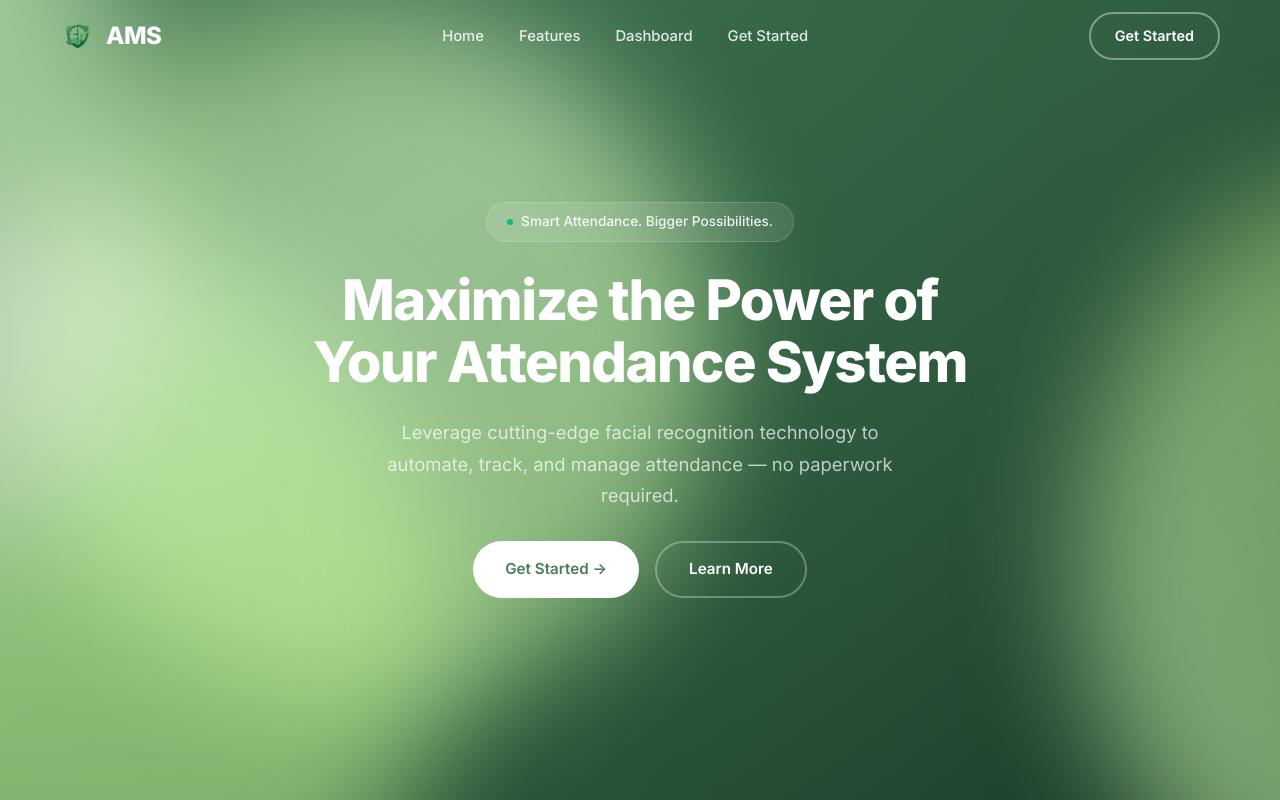
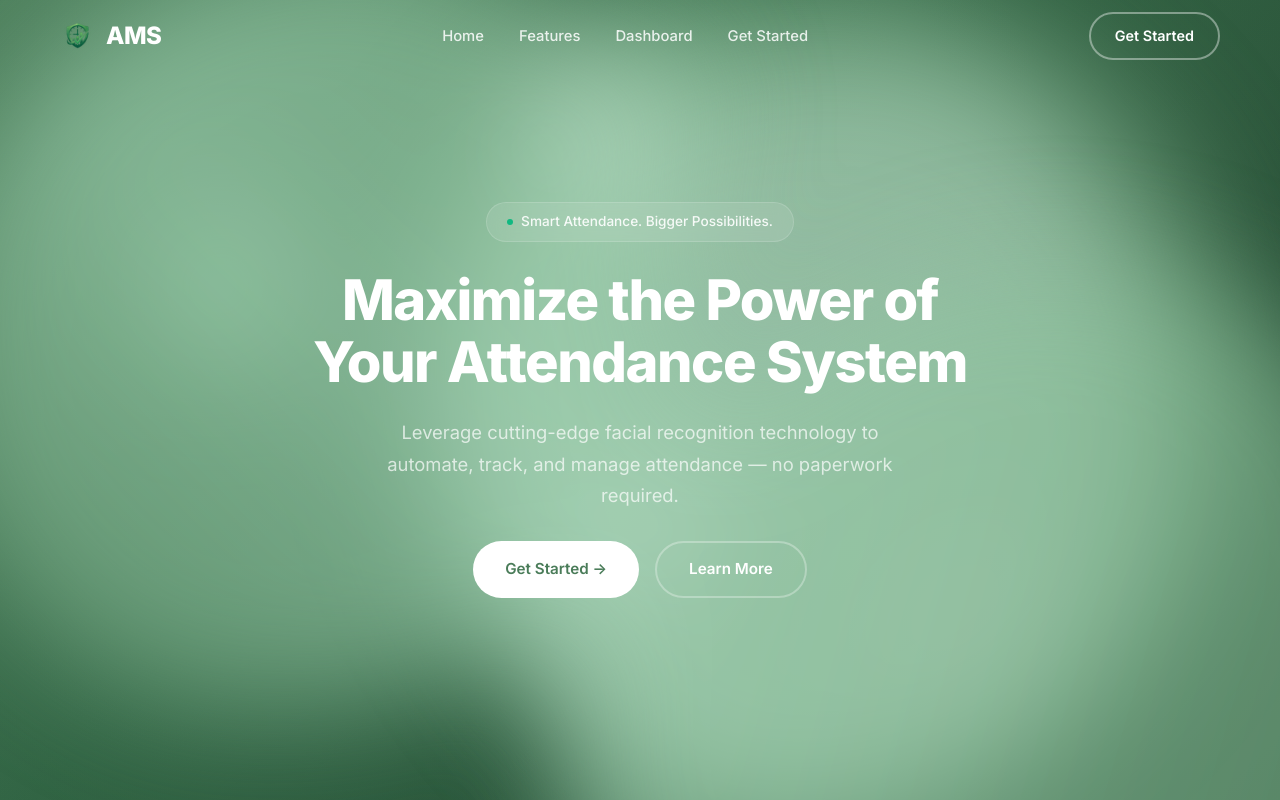
Before and after one commit to Atashaaaaaaaa/ATTENDANCE-MONITORING-WITH-QRCODE-1, a Next.js app in the folder ams-app/: page / in a window 1280 px wide. Shown: the top 800 px of the page. Built offline with nearby package versions, Linux system fonts and the light colour scheme; no server answers.

Commit message:
style: slightly darken and significantly slow down hero background animation blobs

```diff
--- a/ams-app/src/app/globals.css
+++ b/ams-app/src/app/globals.css
@@ -531,44 +531,44 @@ img {
   animation-direction: alternate;
 }
 
-/* Blob 1 — Pastel Green (#BAED91) + Pistachio (#93C572) */
+/* Blob 1 — Darker Green Gradients */
 .hero-blob-1 {
   width: 800px;
   height: 800px;
   top: 10%;
   left: 10%;
-  background: linear-gradient(135deg, #BAED91 0%, #93C572 50%, #D0F0C0 100%);
-  animation: blobMorph1 6s ease-in-out infinite alternate, blobDrift1 14s ease-in-out infinite;
-}
-
-/* Blob 2 — Pistachio (#93C572) + Tea Green (#D0F0C0) */
+  background: linear-gradient(135deg, #8ABF99 0%, #6B9E78 50%, #A5D6B6 100%);
+  animation: blobMorph1 20s ease-in-out infinite alternate, blobDrift1 45s ease-in-out infinite;
+}
+
+/* Blob 2 */
 .hero-blob-2 {
   width: 700px;
   height: 700px;
   bottom: 10%;
   right: -5%;
-  background: linear-gradient(225deg, #93C572 0%, #D0F0C0 40%, #BAED91 100%);
-  animation: blobMorph2 7s ease-in-out infinite alternate, blobDrift2 16s ease-in-out infinite;
-}
-
-/* Blob 3 — Tea Green (#D0F0C0) + Pastel Green (#BAED91) */
+  background: linear-gradient(225deg, #6B9E78 0%, #A5D6B6 40%, #8ABF99 100%);
+  animation: blobMorph2 22s ease-in-out infinite alternate, blobDrift2 50s ease-in-out infinite;
+}
+
+/* Blob 3 */
 .hero-blob-3 {
   width: 850px;
   height: 850px;
   top: 15%;
   right: 5%;
-  background: linear-gradient(45deg, #D0F0C0 0%, #BAED91 50%, #93C572 100%);
-  animation: blobMorph3 5s ease-in-out infinite alternate, blobDrift3 12s ease-in-out infinite;
-}
-
-/* Blob 4 — Pastel Green (#BAED91) + Tea Green (#D0F0C0) */
+  background: linear-gradient(45deg, #A5D6B6 0%, #8ABF99 50%, #6B9E78 100%);
+  animation: blobMorph3 18s ease-in-out infinite alternate, blobDrift3 42s ease-in-out infinite;
+}
+
+/* Blob 4 */
 .hero-blob-4 {
   width: 750px;
   height: 750px;
   bottom: 20%;
   left: 10%;
-  background: linear-gradient(135deg, #BAED91 0%, #D0F0C0 50%, #93C572 100%);
-  animation: blobMorph1 7s ease-in-out infinite alternate-reverse, blobDrift2 15s ease-in-out infinite;
+  background: linear-gradient(135deg, #8ABF99 0%, #A5D6B6 50%, #6B9E78 100%);
+  animation: blobMorph1 24s ease-in-out infinite alternate-reverse, blobDrift2 48s ease-in-out infinite;
 }
 
 /* Scattered glowing blobs */
@@ -577,8 +577,8 @@ img {
   height: 150px;
   top: 50%;
   left: -20%;
-  background: #BAED91;
-  animation: blobMorph2 4s ease-in-out infinite alternate, blobDrift3 10s ease-in-out infinite alternate-reverse;
+  background: #8ABF99;
+  animation: blobMorph2 15s ease-in-out infinite alternate, blobDrift3 35s ease-in-out infinite alternate-reverse;
 }
 
 .hero-blob-6 {
@@ -586,8 +586,8 @@ img {
   height: 200px;
   top: 80%;
   left: 40%;
-  background: #93C572;
-  animation: blobMorph3 5s ease-in-out infinite alternate, blobDrift1 12s ease-in-out infinite;
+  background: #6B9E78;
+  animation: blobMorph3 16s ease-in-out infinite alternate, blobDrift1 38s ease-in-out infinite;
 }
 
 .hero-blob-7 {
@@ -595,8 +595,8 @@ img {
   height: 180px;
   top: -10%;
   right: 20%;
-  background: rgba(208, 240, 192, 0.8);
-  animation: blobMorph1 4.5s ease-in-out infinite alternate, blobDrift2 11s ease-in-out infinite;
+  background: rgba(165, 214, 182, 0.8);
+  animation: blobMorph1 14s ease-in-out infinite alternate, blobDrift2 34s ease-in-out infinite;
 }
 
 .hero-blob-8 {
@@ -604,8 +604,8 @@ img {
   height: 120px;
   bottom: 40%;
   right: -30%;
-  background: #BAED91;
-  animation: blobMorph2 6s ease-in-out infinite alternate, blobDrift3 9s ease-in-out infinite alternate-reverse;
+  background: #8ABF99;
+  animation: blobMorph2 17s ease-in-out infinite alternate, blobDrift3 30s ease-in-out infinite alternate-reverse;
 }
 
 /* ---- Blob Morphing Keyframes ---- */
```
